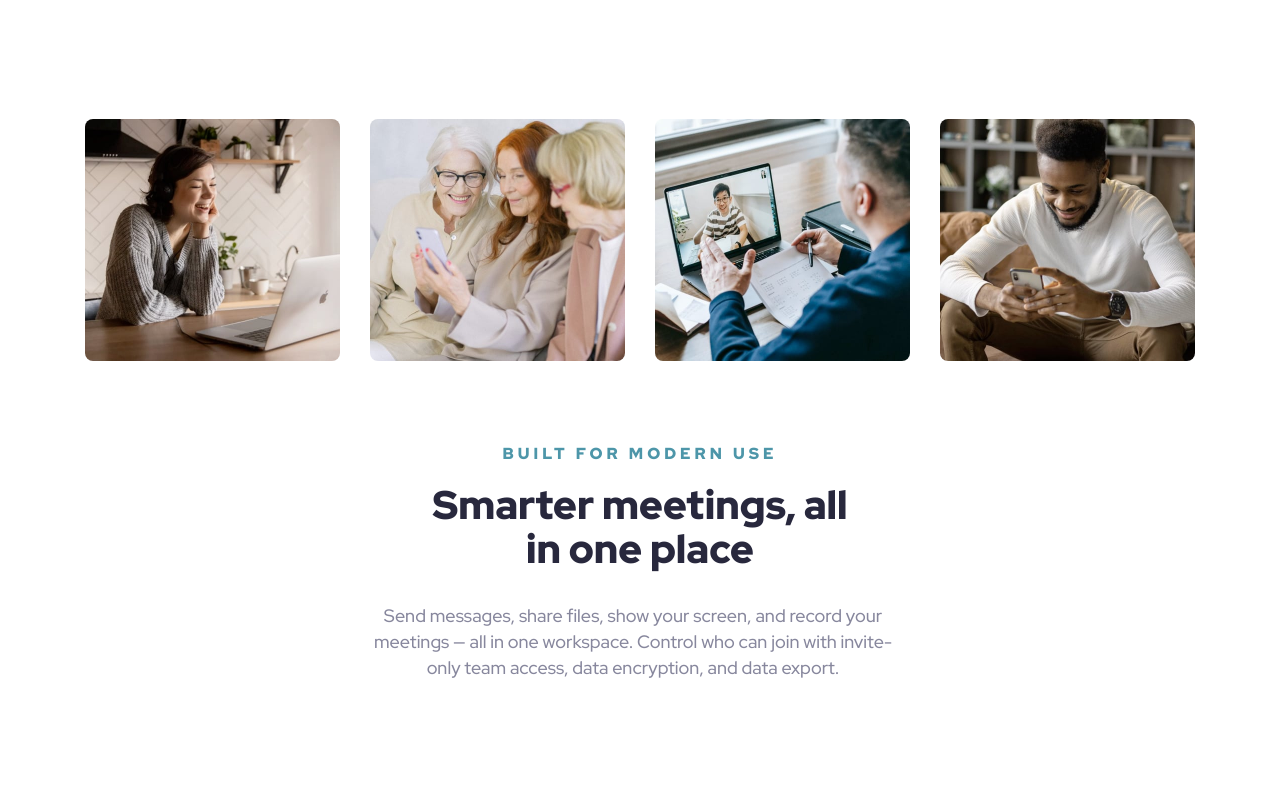
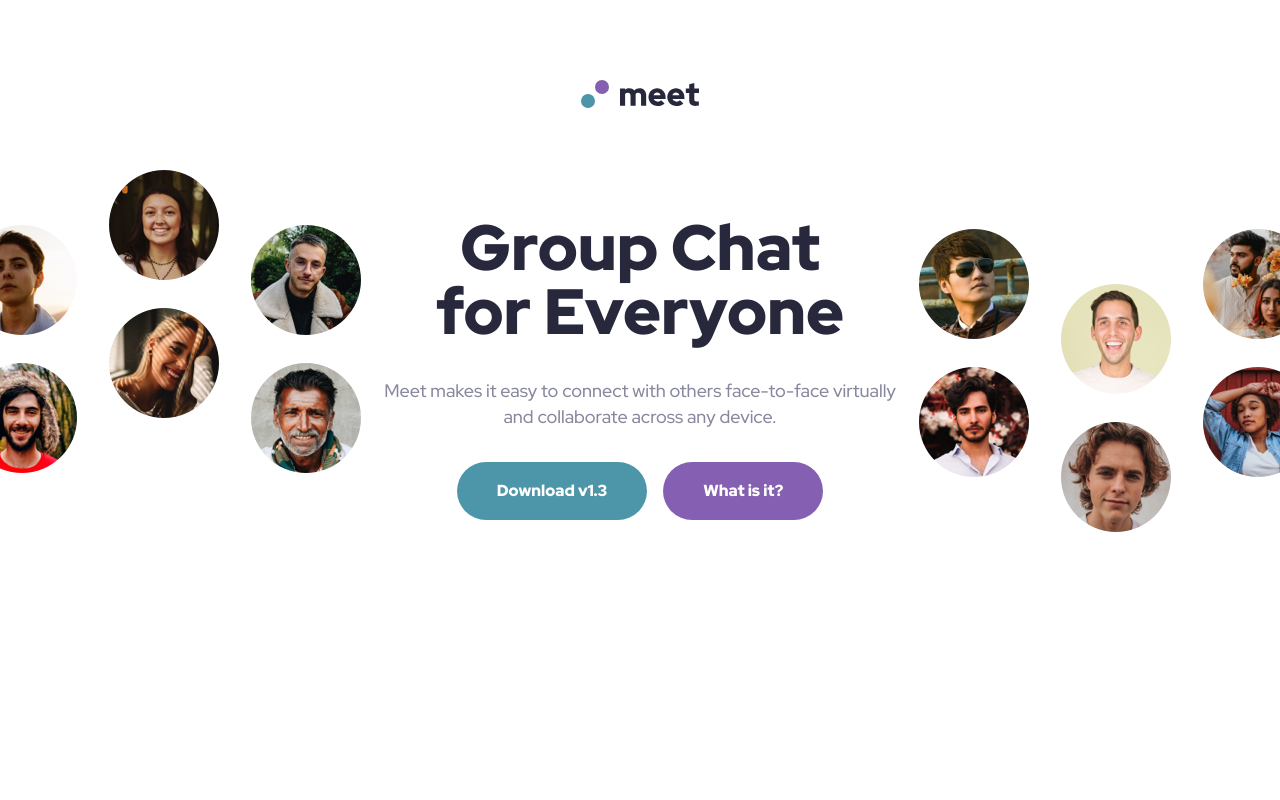
Before and after one commit to ostapyshyn/FM-Meet-landing-page, a React (Create React App) app: page / in a window 1280 px wide. Shown: the top 800 px of the page. Built offline with nearby package versions, Linux system fonts and the light colour scheme.

Commit message:
Fix desktop styles

```diff
--- a/src/App.css
+++ b/src/App.css
@@ -3,9 +3,10 @@
   flex-direction: column;
   justify-content: center;
   /* align-items: center; */
-  height: 100vh;
+  /* height: 100vh; */
   width: 100%;
   /* max-width: 500px;
   border: 1px solid mediumblue; */
   margin: auto;
+
 }
--- a/src/App.js
+++ b/src/App.js
@@ -1,12 +1,14 @@
 import './App.css';
 import Footer from './components/Footer';
+import Header from './components/Header';
 import Info from './components/Info';
 
 function App() {
   return (
     <div className="App">
+      <Header />
       <Info />
-      {/* <Footer /> */}
+      <Footer />
     </div>
   );
 }
--- a/src/components/Footer/Footer.module.scss
+++ b/src/components/Footer/Footer.module.scss
@@ -38,6 +38,14 @@
       span {
         color: #d9b8ff;
       }
+      cursor: pointer;
+      &:active {
+        transform: scale(0.98);
+      }
+      &:hover,
+      :active {
+        background-color: #b18bdd;
+      }
     }
   }
 }
--- a/src/components/Header/Header.jsx
+++ b/src/components/Header/Header.jsx
@@ -11,8 +11,10 @@ const Header = () => {
         Meet makes it easy to connect with others face-to-face virtually and collaborate across any
         device.
       </p>
-      <button>Download v1.3</button>
-      <button>What is it?</button>
+      <div className={styles.buttons}>
+        <button>Download v1.3</button>
+        <button className={styles.about}>What is it?</button>
+      </div>
     </section>
   );
 };
--- a/src/components/Header/Header.module.scss
+++ b/src/components/Header/Header.module.scss
@@ -1,61 +1,73 @@
 @import '../../index.scss';
 
 .header {
-  max-width: 1110px;
+  margin: 0 auto;
+  text-align: center;
+  display: flex;
+  flex-direction: column;
+  align-items: center;
+  background-image: url(../../assets/desktop/image-hero-left.png),
+    url(../../assets/desktop/image-hero-right.png);
+  background-repeat: no-repeat;
+  background-position: left -33px top 90px, right -33px top 149px;
   width: 100%;
-  margin-bottom: 321px;
-  @include mq(1200px) {
-    margin-bottom: 249px;
-  }
-  @include mq(760px) {
-    margin-bottom: 165px;
-  }
+  padding-bottom: 100px;
+  margin-bottom: 214px;
+  overflow: hidden;
+
   svg {
-    margin-bottom: 127px;
-    @include mq(1200px) {
-      margin-bottom: 95px;
-    }
-    @include mq(760px) {
-      margin-bottom: 64px;
-    }
+    margin-bottom: 108px;
   }
 
   h1 {
-    font-weight: 700;
-    font-size: 88px;
-    line-height: 88px;
-    letter-spacing: -1px;
-    color: #191826;
-    margin-bottom: 40px;
-    max-width: 865px;
-    @include mq(1200px) {
-      max-width: 520px;
-      font-size: 64px;
-      line-height: 64px;
-      letter-spacing: -0.727273px;
-      margin-bottom: 28px;
+    font-weight: 900;
+    font-size: 64px;
+    line-height: 64px;
+    text-align: center;
+    color: #28283d;
+    max-width: 445px;
+    margin-bottom: 34px;
+  }
+  p {
+    font-weight: 500;
+    font-size: 18px;
+    line-height: 26px;
+    text-align: center;
+    color: #87879d;
+    max-width: 540px;
+    margin-bottom: 32px;
+  }
+  button {
+    background: #4d96a9;
+    border-radius: 29px;
+    font-weight: 900;
+    font-size: 16px;
+    line-height: 26px;
+    color: #ffffff;
+    padding-block: 16px;
+    padding-inline: 40px;
+    cursor: pointer;
+    &:active {
+      transform: scale(0.98);
     }
-    @include mq(760px) {
-      font-size: 40px;
-      line-height: 48px;
-      letter-spacing: -0.454545px;
+    &:hover,
+    :active {
+      background-color: #71c0d4;
+    }
+
+    span {
+      color: #d9b8ff;
     }
   }
-
-  p {
-    font-weight: 400;
-    font-size: 20px;
-    line-height: 34px;
-    color: #191826;
-    max-width: 865px;
-    @include mq(1200px) {
-      font-size: 18px;
-      line-height: 28px;
-      max-width: 514px;
-    }
-    @include mq(760px) {
-      font-size: 16px;
-      line-height: 26px;
+  .about {
+    background: #855fb1;
+    &:hover,
+    :active {
+      background-color: #b18bdd;
     }
   }
+  .buttons {
+    display: flex;
+    gap: 16px;
+  }
 }
--- a/src/components/Info/Info.module.scss
+++ b/src/components/Info/Info.module.scss
@@ -1,9 +1,9 @@
 @import '../../index.scss';
 
 .info {
-  margin-bottom: 184px;
   max-width: 1110px;
   margin: 0 auto;
+  margin-bottom: 184px;
 
   .images {
     display: flex;
--- a/src/index.scss
+++ b/src/index.scss
@@ -62,6 +62,7 @@ html:focus-within {
 body {
   margin: 0;
   padding: 0;
+  padding-top: 80px;
   font-family: 'Red Hat Display', -apple-system, BlinkMacSystemFont, 'Segoe UI', 'Roboto', 'Oxygen',
     'Ubuntu', 'Cantarell', 'Fira Sans', 'Droid Sans', 'Helvetica Neue', sans-serif;
   -webkit-font-smoothing: antialiased;
```
